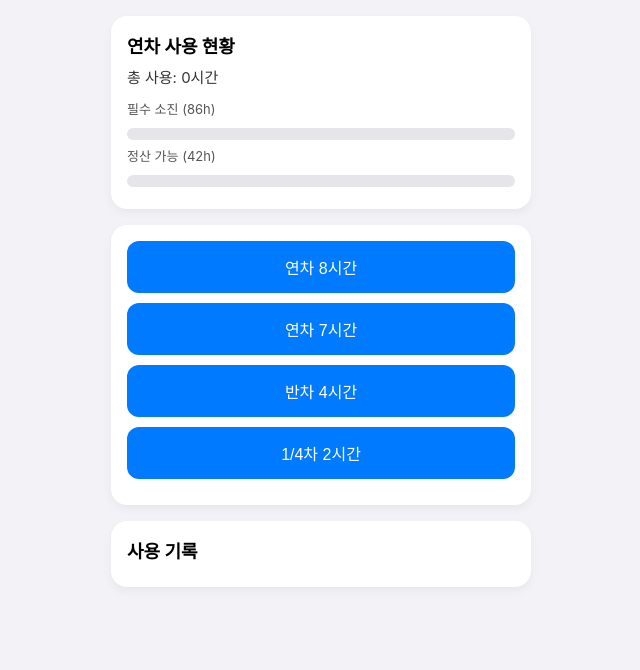
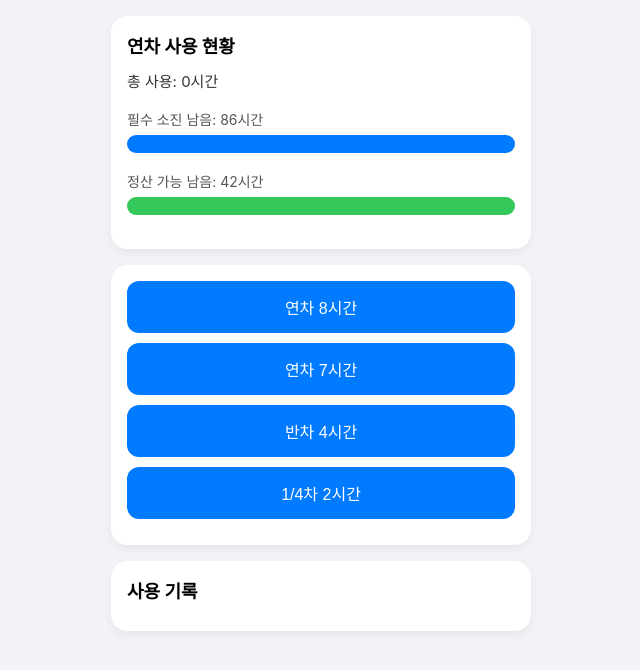
Before and after one commit to roungg2/leave-app, a plain HTML site: page leave.html in a window 1280 px wide. Shown: the whole page, without its empty margins (319-959 px from the left). Drawn offline with Linux system fonts and the light colour scheme.

Commit message:
Update leave.html

```diff
--- a/leave.html
+++ b/leave.html
@@ -27,27 +27,36 @@ body {
 }
 
 h2 {
-  margin: 0 0 8px;
+  margin: 0 0 12px;
   font-size: 18px;
 }
 
 .total {
   font-size: 15px;
-  margin-bottom: 12px;
+  margin-bottom: 18px;
   color: #333;
 }
 
+.section {
+  margin-bottom: 18px;
+}
+
+.label {
+  font-size: 14px;
+  margin-bottom: 6px;
+  color: #555;
+}
+
 .progress {
-  height: 12px;
+  height: 18px;
   background: #e5e5ea;
-  border-radius: 6px;
+  border-radius: 9px;
   overflow: hidden;
-  margin-bottom: 6px;
 }
 
 .bar {
   height: 100%;
-  width: 0%;
+  transition: width 0.3s ease;
 }
 
 .bar.required {
@@ -56,12 +65,6 @@ h2 {
 
 .bar.cash {
   background: #34c759;
-}
-
-.label {
-  font-size: 13px;
-  margin-bottom: 10px;
-  color: #555;
 }
 
 .buttons button {
@@ -111,14 +114,18 @@ li span {
     <h2>연차 사용 현황</h2>
     <div class="total" id="totalUsed">총 사용: 0시간</div>
 
-    <div class="label">필수 소진 (86h)</div>
+    <div class="section">
+      <div class="label" id="requiredLabel">필수 소진 남음: 86시간</div>
       <div class="progress">
         <div class="bar required" id="requiredBar"></div>
       </div>
+    </div>
 
-    <div class="label">정산 가능 (42h)</div>
+    <div class="section">
+      <div class="label" id="cashLabel">정산 가능 남음: 42시간</div>
       <div class="progress">
         <div class="bar cash" id="cashBar"></div>
+      </div>
     </div>
   </div>
 
@@ -178,29 +185,36 @@ function editDate(index) {
 
 function render() {
   const totalUsed = state.records.reduce((s, r) => s + r.hours, 0);
-
-  document.getElementById("totalUsed").textContent =
-    `총 사용: ${totalUsed}시간`;
+  document.getElementById("totalUsed").textContent = `총 사용: ${totalUsed}시간`;
 
   const requiredUsed = Math.min(totalUsed, REQUIRED_TOTAL);
+  const requiredRemain = Math.max(0, REQUIRED_TOTAL - requiredUsed);
+
   const cashUsed = Math.max(0, totalUsed - REQUIRED_TOTAL);
+  const cashRemain = Math.max(0, CASH_TOTAL - cashUsed);
+
+  document.getElementById("requiredLabel").textContent =
+    `필수 소진 남음: ${requiredRemain}시간`;
+  document.getElementById("cashLabel").textContent =
+    `정산 가능 남음: ${cashRemain}시간`;
 
   document.getElementById("requiredBar").style.width =
-    `${(requiredUsed / REQUIRED_TOTAL) * 100}%`;
-
+    `${(requiredRemain / REQUIRED_TOTAL) * 100}%`;
   document.getElementById("cashBar").style.width =
-    `${(cashUsed / CASH_TOTAL) * 100}%`;
+    `${(cashRemain / CASH_TOTAL) * 100}%`;
 
   const ul = document.getElementById("records");
   ul.innerHTML = "";
 
-  state.records
-    .sort((a, b) => b.date.localeCompare(a.date))
-    .forEach((r, i) => {
+  const sorted = state.records
+    .map((r, i) => ({ ...r, index: i }))
+    .sort((a, b) => b.date.localeCompare(a.date));
+
+  sorted.forEach(r => {
     const li = document.createElement("li");
     li.innerHTML = `
-        <span onclick="editDate(${i})">${r.date} · ${r.hours}h</span>
-        <span class="delete" onclick="removeRecord(${i})">삭제</span>
+      <span onclick="editDate(${r.index})">${r.date} · ${r.hours}h</span>
+      <span class="delete" onclick="removeRecord(${r.index})">삭제</span>
     `;
     ul.appendChild(li);
   });
```
Lines whose indentation alone changed are shown as unchanged.
